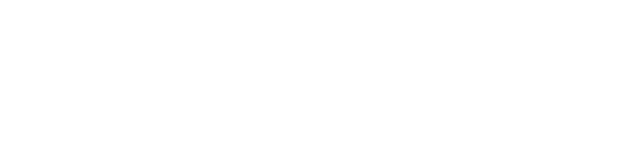
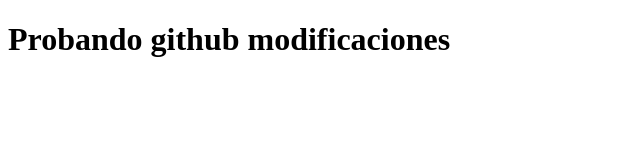
Before and after one commit to dayanajgp/EjemploGit, a plain HTML site: page index.html in a window 1280 px wide. Shown: the whole page, without its empty margins (0-640 px from the left). Drawn offline with Linux system fonts and the light colour scheme.

Commit message:
Version tres - Actualice una linea

```diff
--- a/index.html
+++ b/index.html
@@ -6,6 +6,6 @@
     <title>Document</title>
 </head>
 <body>
-
+    <h1>Probando github modificaciones</h1>
 </body>
 </html>
```
